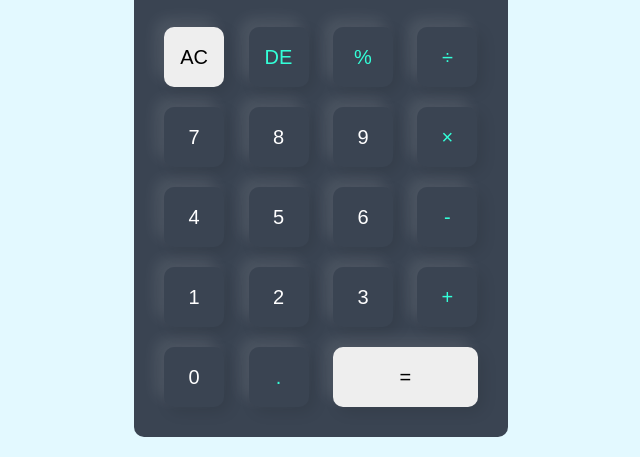
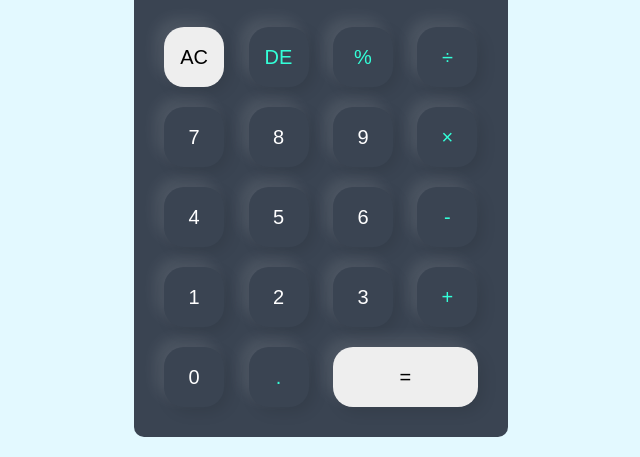
Before and after one commit to Codewithsps/calculator, a plain HTML site: page index.html in a window 1280 px wide. Shown: the part 243-700 px from the top of the page, 319-959 px from the left. Drawn offline with Linux system fonts and the light colour scheme.

Commit message:
Update style.css

```diff
--- a/style.css
+++ b/style.css
@@ -22,7 +22,7 @@
     outline: o;
     width: 60px;
     height: 60px;
-    border-radius: 10px;
+     border-radius: 20px;
     box-shadow: -8px -8px 15px rgba(255, 255, 255 , 0.1), 5px 5px 15px rgba(0 , 0 , 0, 0.1);
     background: transparent;
     font-size: 20px;
@@ -44,6 +44,9 @@ form .display input{
 form input.equal{
    width:145px;
 }
+/* form input#percentage{
+    width: 145px;
+} */
 form input.operators{
     color: #33ffd8;
 }
```
